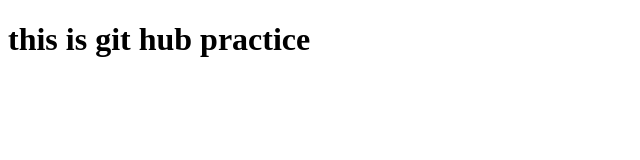
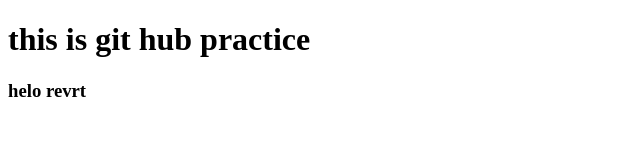
Before and after one commit to HabtamuAragie/gitpraaaaaaaaaaaaa, a plain HTML site: page index.html in a window 1280 px wide. Shown: the full height of the page, 0-640 px from the left. Drawn offline with Linux system fonts and the light colour scheme.

Commit message:
third commit

```diff
--- a/index.html
+++ b/index.html
@@ -7,5 +7,6 @@
 </head>
 <body>
     <h1>this is git hub practice</h1>
+    <h3>helo revrt</h3>
 </body>
 </html>
```
